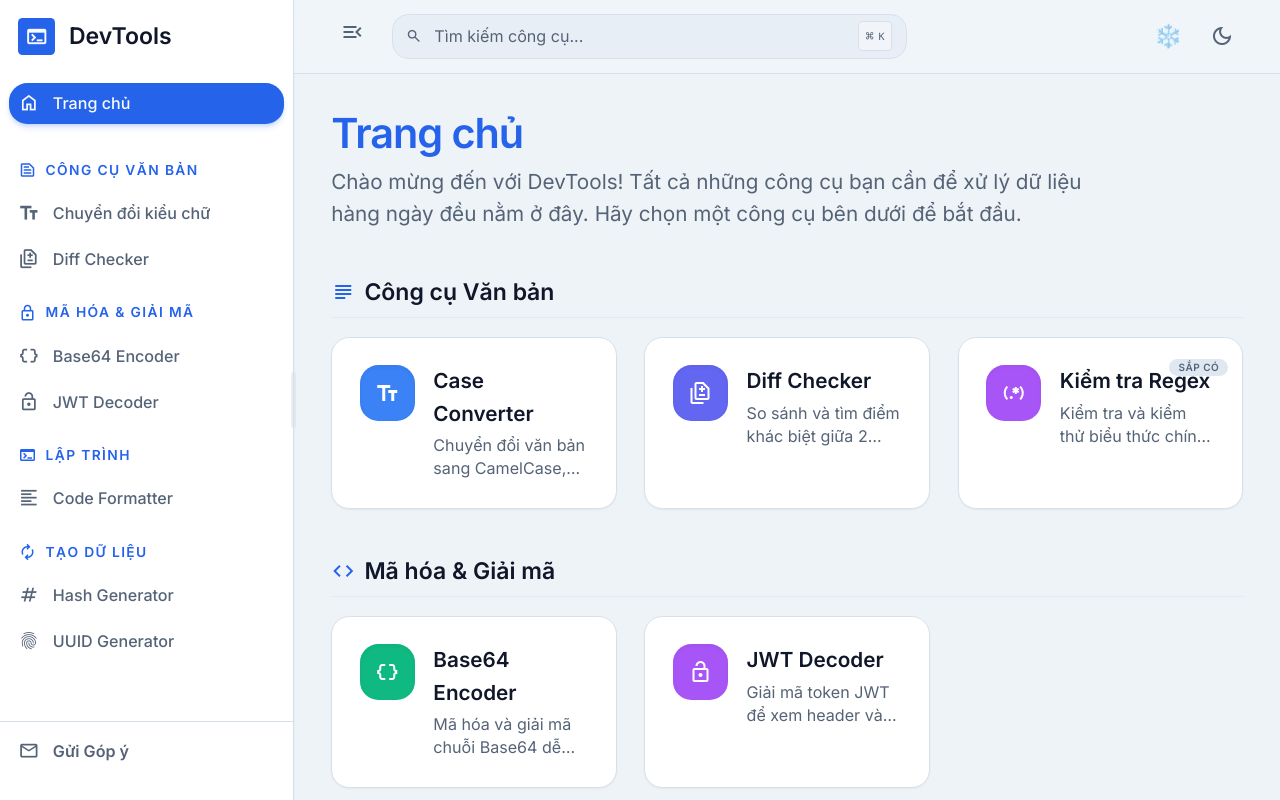
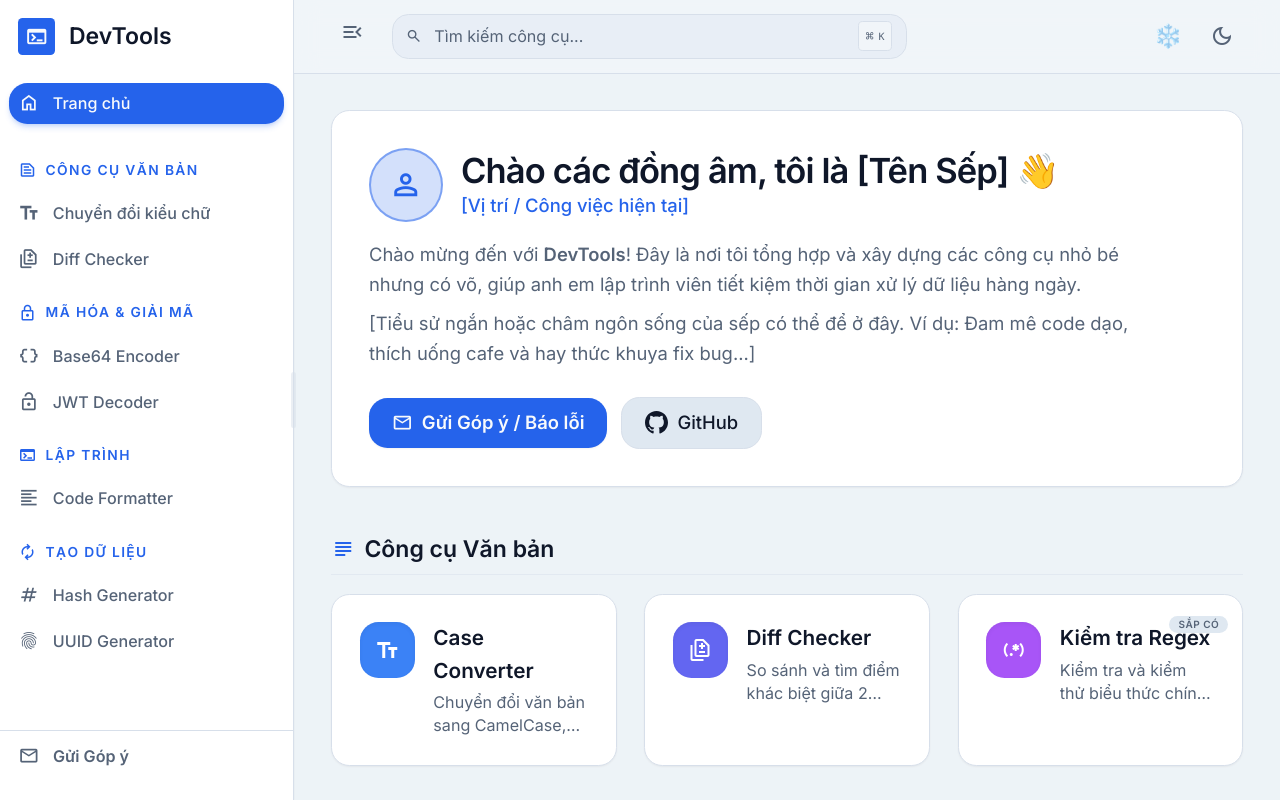
Before and after one commit to DamMinhChien/DevTools, a React (Vite) app: page / in a window 1280 px wide. Built offline with nearby package versions, Linux system fonts and the light colour scheme.

Commit message:
feat: thêm phần giới thiệu và nút Góp ý vào màn Home; ép nút Góp ý sát viền dưới sidebar

```diff
--- a/src/App.tsx
+++ b/src/App.tsx
@@ -397,10 +397,10 @@
           </nav>
 
           {/* Feedback / Contact */}
-          <div className="p-2 border-t border-border mt-auto shrink-0 pb-2">
+          <div className="border-t border-border mt-auto shrink-0">
             <button
               onClick={() => setContactOpen(true)}
-              className={`w-full flex items-center px-2 py-2 text-sm font-medium rounded-lg transition-colors group text-muted-foreground hover:bg-primary/10 hover:text-primary ${isSidebarOpen ? "justify-start gap-3" : "justify-center"}`}
+              className={`w-full flex items-center px-4 py-3 text-sm font-medium transition-colors group text-muted-foreground hover:bg-primary/10 hover:text-primary ${isSidebarOpen ? "justify-start gap-3" : "justify-center"}`}
               title="Gửi Email Góp ý"
             >
               <span className="material-symbols-outlined shrink-0 text-lg">mail</span>
--- a/src/pages/home/index.tsx
+++ b/src/pages/home/index.tsx
@@ -1,9 +1,11 @@
 import { motion } from "framer-motion";
 import { useNavigate } from "@tanstack/react-router";
 import { toolCategories } from "../../config/tools";
+import { useAppStore } from "../../store/useAppStore";
 
 export default function Home() {
   const navigate = useNavigate();
+  const setContactOpen = useAppStore(state => state.setContactOpen);
 
   const container = {
     hidden: { opacity: 0 },
@@ -24,12 +26,44 @@
 
   return (
     <div className="max-w-6xl mx-auto space-y-10">
-      {/* Header */}
-      <header className="flex flex-col gap-2">
-        <h1 className="text-4xl font-bold text-primary tracking-tight">Trang chủ</h1>
-        <p className="text-lg text-muted-foreground max-w-2xl">
-          Chào mừng đến với DevTools! Tất cả những công cụ bạn cần để xử lý dữ liệu hàng ngày đều nằm ở đây. Hãy chọn một công cụ bên dưới để bắt đầu.
-        </p>
+      {/* Header & Intro */}
+      <header className="flex flex-col gap-6 md:flex-row md:items-start md:justify-between bg-card p-6 md:p-8 rounded-2xl border border-border shadow-sm">
+        <div className="flex flex-col gap-4 max-w-2xl">
+          <div className="flex items-center gap-4">
+            {/* Avatar Placeholder */}
+            <div className="w-16 h-16 rounded-full bg-primary/20 border-2 border-primary/50 flex items-center justify-center shrink-0 overflow-hidden">
+              <span className="material-symbols-outlined text-3xl text-primary">person</span>
+            </div>
+            <div>
+              <h1 className="text-3xl font-bold text-foreground tracking-tight">Chào các đồng âm, tôi là [Tên Sếp] 👋</h1>
+              <p className="text-primary font-medium">[Vị trí / Công việc hiện tại]</p>
+            </div>
+          </div>
+
+          <div className="text-muted-foreground leading-relaxed space-y-2">
+            <p>
+              Chào mừng đến với <strong>DevTools</strong>! Đây là nơi tôi tổng hợp và xây dựng các công cụ nhỏ bé nhưng có võ, giúp anh em lập trình viên tiết kiệm thời gian xử lý dữ liệu hàng ngày.
+            </p>
+            <p>
+              [Tiểu sử ngắn hoặc châm ngôn sống của sếp có thể để ở đây. Ví dụ: Đam mê code dạo, thích uống cafe và hay thức khuya fix bug...]
+            </p>
+          </div>
+
+          <div className="flex flex-wrap items-center gap-3 mt-2">
+            <button
+              onClick={() => setContactOpen(true)}
+              className="px-5 py-2.5 bg-primary text-primary-foreground font-semibold rounded-lg hover:bg-primary/90 transition-colors flex items-center gap-2 shadow-sm"
+            >
+              <span className="material-symbols-outlined text-lg">mail</span>
+              Gửi Góp ý / Báo lỗi
+            </button>
+
+            <a href="https://github.com/[username-cua-sep]" target="_blank" rel="noreferrer" className="px-5 py-2.5 bg-muted text-foreground font-medium rounded-lg hover:bg-muted/80 transition-colors flex items-center gap-2 border border-border">
+              <svg className="w-5 h-5 fill-current" viewBox="0 0 24 24"><path d="M12 0c-6.626 0-12 5.373-12 12 0 5.302 3.438 9.8 8.207 11.387.599.111.793-.261.793-.577v-2.234c-3.338.726-4.033-1.416-4.033-1.416-.546-1.387-1.333-1.756-1.333-1.756-1.089-.745.083-.729.083-.729 1.205.084 1.839 1.237 1.839 1.237 1.07 1.834 2.807 1.304 3.492.997.107-.775.418-1.305.762-1.604-2.665-.305-5.467-1.334-5.467-5.931 0-1.311.469-2.381 1.236-3.221-.124-.303-.535-1.524.117-3.176 0 0 1.008-.322 3.301 1.23.957-.266 1.983-.399 3.003-.404 1.02.005 2.047.138 3.006.404 2.291-1.552 3.297-1.23 3.297-1.23.653 1.653.242 2.874.118 3.176.77.84 1.235 1.911 1.235 3.221 0 4.609-2.807 5.624-5.479 5.921.43.372.823 1.102.823 2.222v3.293c0 .319.192.694.801.576 4.765-1.589 8.199-6.086 8.199-11.386 0-6.627-5.373-12-12-12z"/></svg>
+              GitHub
+            </a>
+          </div>
+        </div>
       </header>
 
       {/* Tool Categories */}
```
